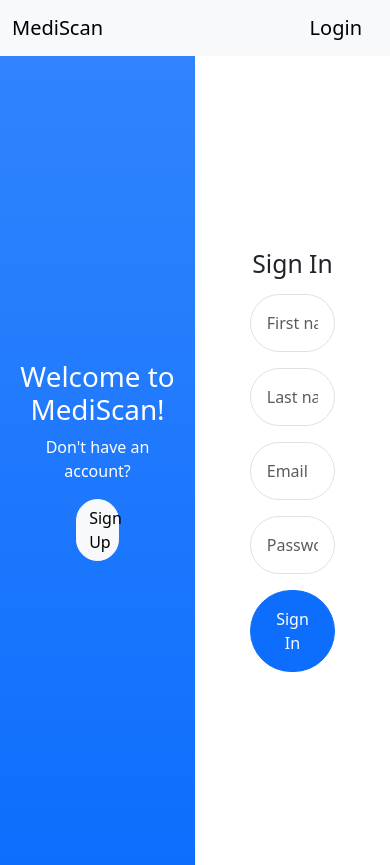
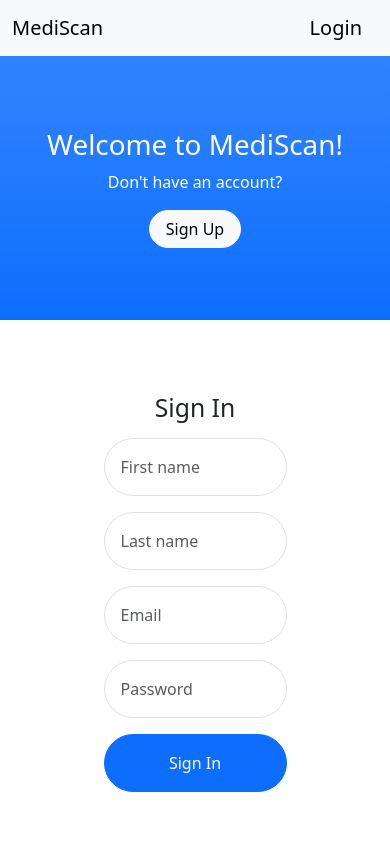
Before and after one commit to MetaWellConnect/wellConnect, a React (Vite) app in the folder frontend/: page /login in a window 390 px wide. Built offline with nearby package versions, Linux system fonts and the light colour scheme.

Commit message:
Adds routing to the Sign Up button. Also makes fields required for the form and includes a stub for the sign in handling function. Also adds functionality to form fields

```diff
--- a/frontend/src/Auth/pages/LoginPage.jsx
+++ b/frontend/src/Auth/pages/LoginPage.jsx
@@ -1,26 +1,40 @@
+import { useState } from "react";
+import { useNavigate } from "react-router";
+
+
 function LoginPage() {
+    const navigate = useNavigate();
+    const [firstName, setFirstName] = useState("");
+    const [lastName, setLastName] = useState("");
+    const [email, setEmail] = useState("");
+    const [password, setPassword] = useState("");
+
     const loginContainerStyles = {
         height: "95.85vh"
     };
 
+    const handlLoginSubmit = () => {
+        console.log("Button works for now!");
+    }
+
     return (
         <div className="container-fluid overflow-hidden">
             <div style={loginContainerStyles} className="row text-center no-padding">
-                <section className="login-page-welcome col text-white bg-primary bg-gradient d-flex flex-column justify-content-center">
+                <section className="login-page-welcome col-sm text-white bg-primary bg-gradient d-flex flex-column justify-content-center">
                     <h1>Welcome to MediScan!</h1>
                     <p>Don't have an account?</p>
-                    <button className="btn btn-light rounded-pill w-25 mx-auto">Sign Up</button>
+                    <button className="btn btn-light rounded-pill w-25 mx-auto" onClick={() => navigate('/register')}>Sign Up</button>
                 </section>
 
-                <form className="col my-auto">
+                <form className="col-sm my-auto" onSubmit={handlLoginSubmit}>
                     <h2>Sign In</h2>
 
-                    <input type="text" className="rounded-pill form-control w-50 p-3 my-3 mx-auto" placeholder="First name" required />
-                    <input type="text" className="rounded-pill form-control w-50 p-3 my-3 mx-auto" placeholder="Last name" required />
-                    <input type="text" className="rounded-pill form-control w-50 p-3 my-3 mx-auto" placeholder="Email" required />
-                    <input type="text" className="rounded-pill form-control w-50 p-3 my-3 mx-auto" placeholder="Password" required />
+                    <input type="text" className="rounded-pill form-control w-50 p-3 my-3 mx-auto" placeholder="First name" onChange={(e) => setFirstName(e.target.value)} required />
+                    <input type="text" className="rounded-pill form-control w-50 p-3 my-3 mx-auto" placeholder="Last name" onChange={(e) => setLastName(e.target.value)} required />
+                    <input type="email" className="rounded-pill form-control w-50 p-3 my-3 mx-auto" placeholder="Email" onChange={(e) => setEmail(e.target.value)} required />
+                    <input type="password" className="rounded-pill form-control w-50 p-3 my-3 mx-auto" placeholder="Password" onChange={(e) => setPassword(e.target.value)} required />
 
-                    <button className="btn btn-primary rounded-pill w-50 p-3">Sign In</button>
+                    <button className="btn btn-primary rounded-pill w-50 p-3" type="submit">Sign In</button>
                 </form>
             </div>
         </div>
```
